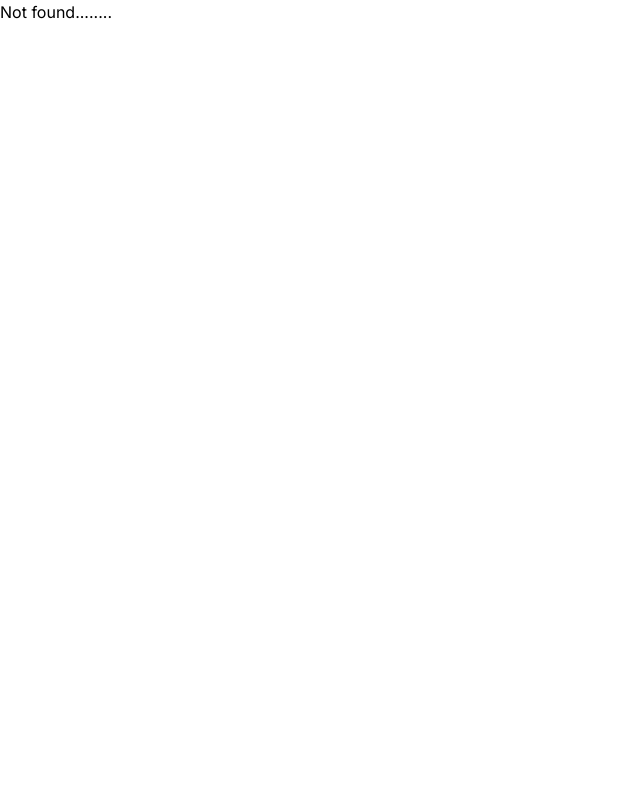
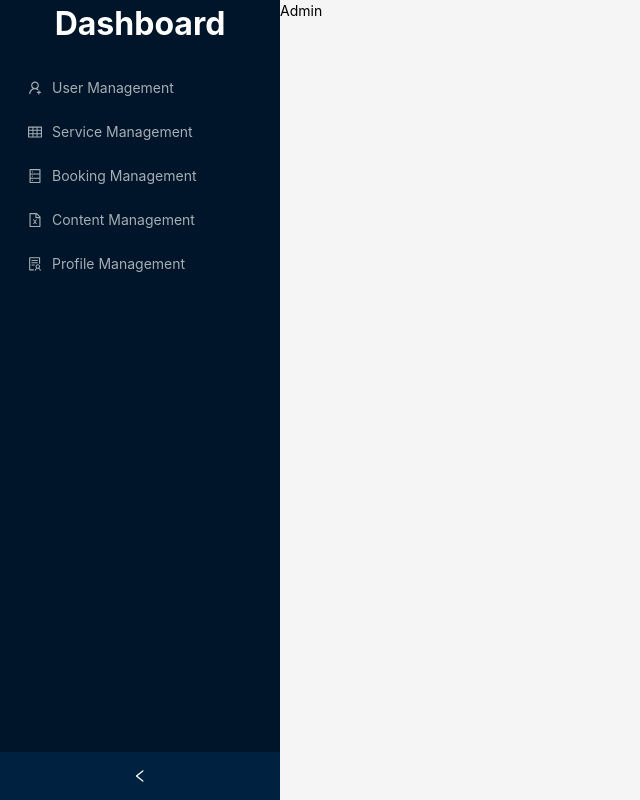
Before and after one commit to nisharga/collabo-hub, a Next.js app: page /admin in a window 1280 px wide. Before the commit this address had no page. Shown: the whole page, without its empty margins (0-640 px from the left). Built offline with nearby package versions, Linux system fonts and the light colour scheme.

Commit message:
admin page added

```diff
--- a/src/(withLayout)/layout.tsx
+++ b/src/app/(withLayout)/layout.tsx
@@ -1,6 +1,6 @@
 import Sidebar from "@/components/dashboard/ui/Sidebar";
 import { Layout } from 'antd';
-import Contents from './../components/dashboard/ui/Contents';
+import Contents from '../../components/dashboard/ui/Contents';
 
 const DashboardLayout = ({children} : { children: React.ReactNode }) => {
     return (
--- a/src/constant/sidebaritems.tsx
+++ b/src/constant/sidebaritems.tsx
@@ -5,7 +5,11 @@ import {
     ProfileOutlined,
     ThunderboltOutlined,
     CreditCardOutlined,
-    FileTextOutlined
+    FileTextOutlined,
+    UserAddOutlined,
+    DatabaseOutlined,
+    FileExcelOutlined,
+    SolutionOutlined
   } from '@ant-design/icons';
   import type { MenuProps } from 'antd';
 import Link from 'next/link';
@@ -17,14 +21,27 @@ export const SidebarItems = (role : string) => {
 
     const AdminSidebarItems: MenuProps["items"] = [
         {
-          label: <Link href={`/${role}/manage-student`}>Manage Students</Link>,
-          icon: <TableOutlined />,
-          key: `/${role}/manage-student`,
+          label: <Link href={`/${role}/user-management`}>User Management</Link>,
+          icon: <UserAddOutlined />,
+          key: `/${role}/user-management,`,
         },
         {
-          label: <Link href={`/${role}/manage-faculty`}>Manage Faculty</Link>,
+          label: <Link href={`/${role}/service-management`}>Service Management</Link>,
           icon: <TableOutlined />,
-          key: `/${role}/manage-faculty`,
+          key: `/${role}/service-management`,
+        },
+        {
+          label: <Link href={`/${role}/booking management`}>Booking Management</Link>,
+          icon: <DatabaseOutlined />,
+          key: `/${role}/booking-management`,
+        },{
+          label: <Link href={`/${role}/content-management`}>Content Management</Link>,
+          icon: <FileExcelOutlined />,
+          key: `/${role}/content-management`,
+        },{
+          label: <Link href={`/${role}/profile-management`}>Profile Management</Link>,
+          icon: <SolutionOutlined />,
+          key: `/${role}/profile-management`,
         },
       ];
 
```
Also changed, not shown: src/app/(withLayout)/admin/page.tsx (renamed from src/(withLayout)/admin/page.tsx).
